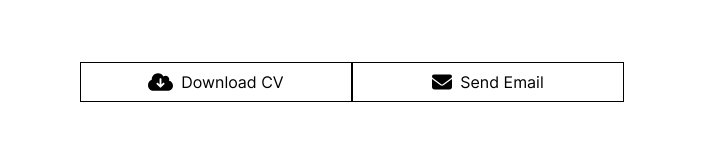
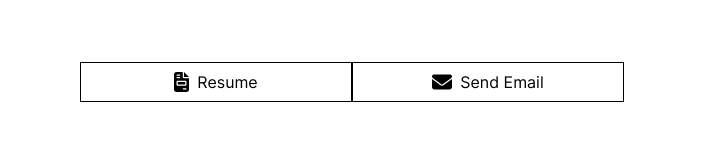
Before and after one commit to heirro/heirro.dev, a Next.js app: page /home in a window 1280 px wide. Shown: the part 371-531 px from the top of the page, without its empty margins (288-992 px from the left). Built offline with nearby package versions, Linux system fonts and the light colour scheme.

Commit message:
Update Resume.pdf

```diff
--- a/src/pages/home.tsx
+++ b/src/pages/home.tsx
@@ -1,6 +1,6 @@
 import {
-  faCloudArrowDown,
   faEnvelope,
+  faFileInvoice
 } from '@fortawesome/free-solid-svg-icons';
 import { FontAwesomeIcon } from '@fortawesome/react-fontawesome';
 import * as React from 'react';
@@ -48,13 +48,13 @@ const Home = () => {
         </div>
         <div className='m-5 flex flex-row justify-center p-7'>
           <div className='mt-3 mb-4 flex h-10 w-1/2 items-center justify-center border border-solid border-black text-center hover:bg-black hover:text-white'>
-            <UnstyledLink href='/files/cv.pdf' className=''>
+            <UnstyledLink href='/files/Resume-Vava-Heirro.pdf' className=''>
               <FontAwesomeIcon
-                icon={faCloudArrowDown}
+                icon={faFileInvoice}
                 size='lg'
                 className='mr-2'
               />
-              Download CV
+              Resume
             </UnstyledLink>
           </div>
           <div className='mt-3 mb-4 flex h-10 w-1/2 items-center justify-center border border-solid border-black text-center hover:bg-black hover:text-white'>
```
Also changed, not shown: 2 other files (tests, documents, lock files or other folders).
